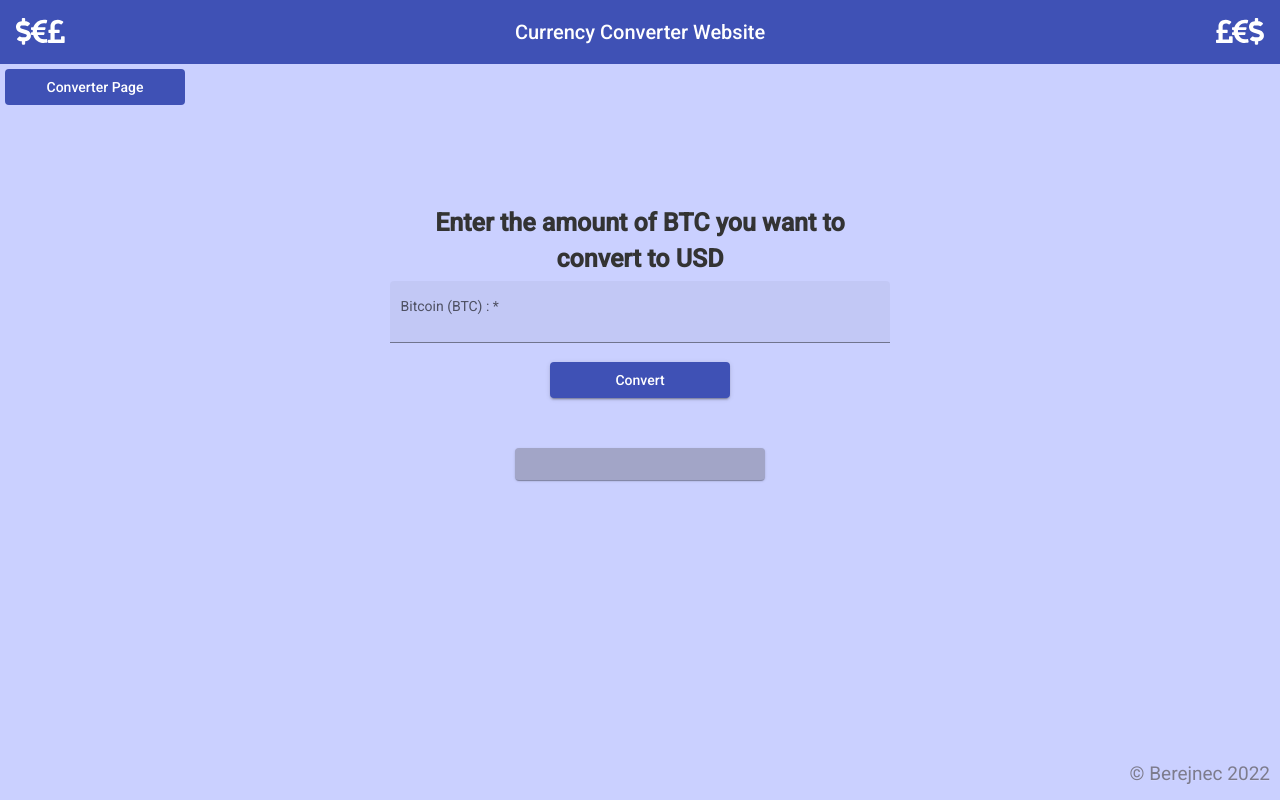
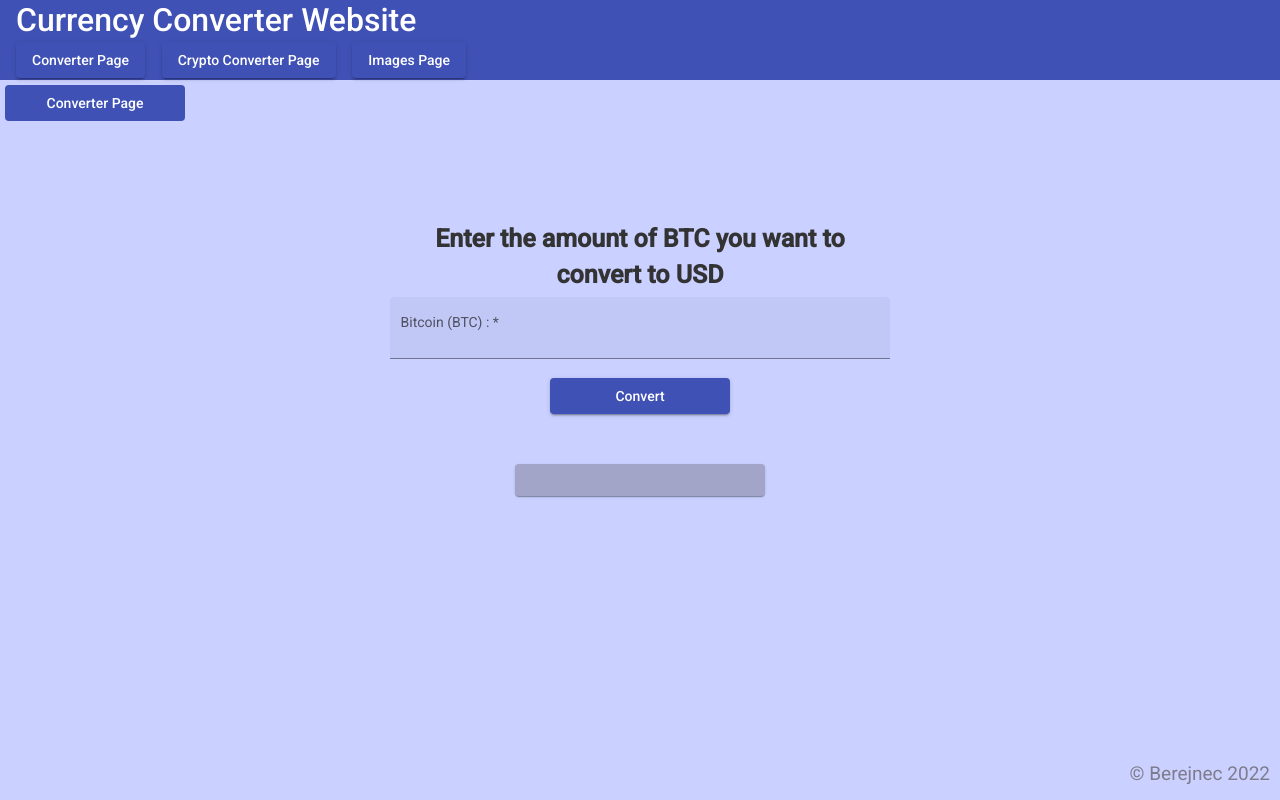
Before and after one commit to Berejnec/currency-website, an Angular app: page /crypto-converter in a window 1280 px wide. Built offline with nearby package versions, Linux system fonts and the light colour scheme; no server answers.

Commit message:
edited toolbar

```diff
--- a/src/app/shared/toolbar/toolbar.component.css
+++ b/src/app/shared/toolbar/toolbar.component.css
@@ -1,4 +1,17 @@
+mat-toolbar-row {
+  min-height: 30px !important;
+  height: 40px !important;
+}
+
+.nav-button {
+  /*background-color: #6d7fe3;*/
+}
 #title {
-  flex: 1 1 auto;
-  text-align: center;
+  font-size: xx-large;
 }
+
+.buttons {
+  width: 450px;
+  display: flex;
+  justify-content: space-between;
+}
--- a/src/app/shared/toolbar/toolbar.component.html
+++ b/src/app/shared/toolbar/toolbar.component.html
@@ -1,9 +1,13 @@
 <mat-toolbar color="primary">
-  <fa-icon [icon]="faDollarSign" size="lg"></fa-icon>
-  <fa-icon [icon]="faEuroSign" size="lg"></fa-icon>
-  <fa-icon [icon]="faPoundSign" size="lg"></fa-icon>
-  <span id="title">Currency Converter Website</span>
-  <fa-icon [icon]="faPoundSign" size="lg"></fa-icon>
-  <fa-icon [icon]="faEuroSign" size="lg"></fa-icon>
-  <fa-icon [icon]="faDollarSign" size="lg"></fa-icon>
+  <mat-toolbar-row>
+    <span id="title">Currency Converter Website</span>
+  </mat-toolbar-row>
+
+  <mat-toolbar-row class="nav-bar">
+    <div class="buttons">
+      <button class="nav-button" mat-raised-button color="primary" [routerLink]="['/converter']">Converter Page</button>
+      <button class="nav-button" mat-raised-button color="primary" [routerLink]="['/crypto-converter']">Crypto Converter Page</button>
+      <button class="nav-button" mat-raised-button color="primary" [routerLink]="['/crypto-images']">Images Page</button>
+    </div>
+  </mat-toolbar-row>
 </mat-toolbar>
```
